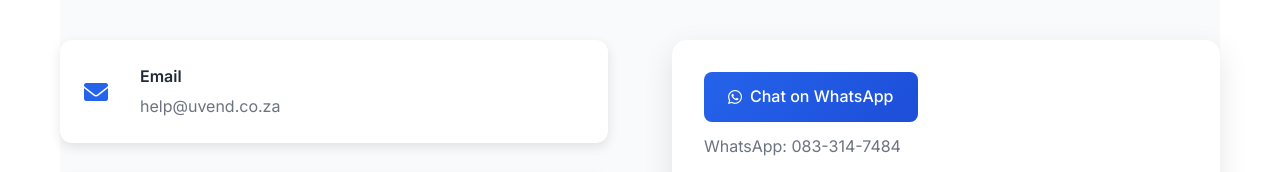
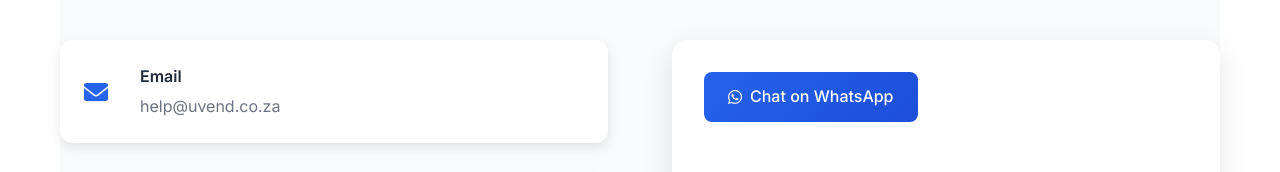
Before and after one commit to RossSolomons/UvendLandingQR, a plain HTML site: page index.html in a window 1280 px wide. Shown: the part 2600-2772 px from the top of the page. Drawn offline with Linux system fonts and the light colour scheme.

Commit message:
changes to index.html

```diff
--- a/index.html
+++ b/index.html
@@ -186,7 +186,7 @@
                         <i class="fab fa-whatsapp"></i>
                         Chat on WhatsApp
                     </a>
-                    <p style="margin-top: 12px; color: #6b7280;">WhatsApp: 083-314-7484</p>
+                    <p style="margin-top: 12px; color: #6b7280;"></p>
                 </div>
             </div>
         </section>
```
